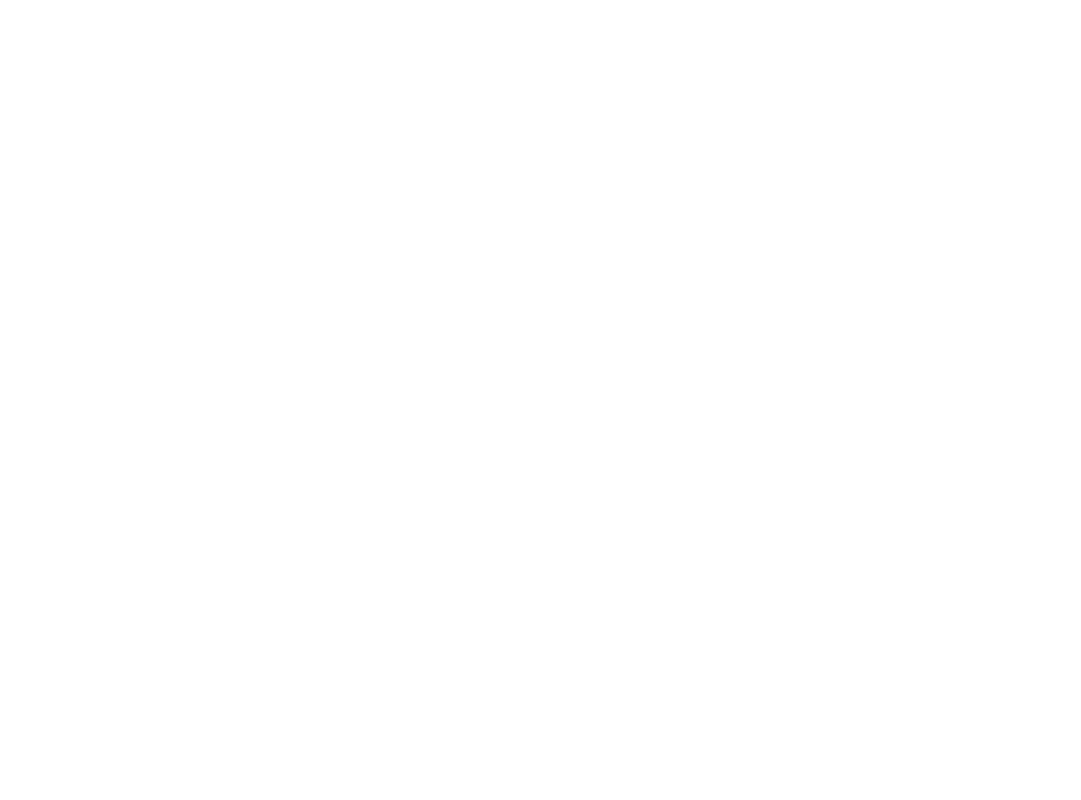
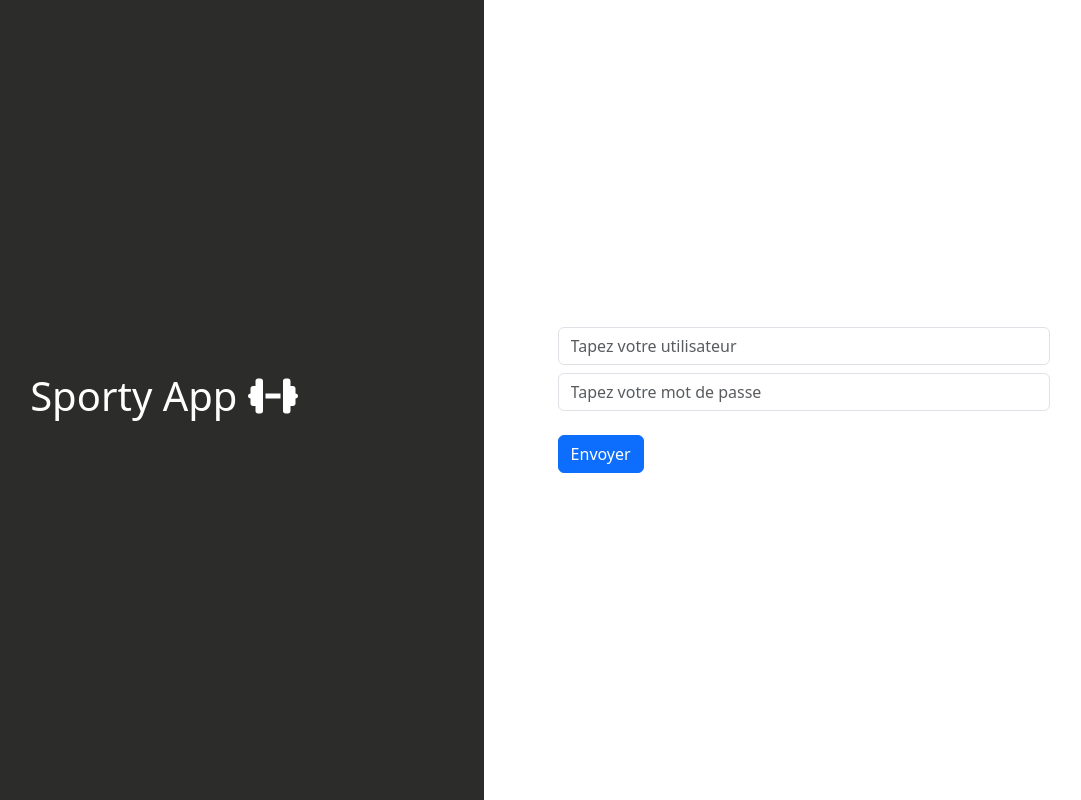
Before and after one commit to shania873/App-SportyApp-React, a React (Create React App) app: page / in a window 1280 px wide. Before the commit this address had no page. Shown: the whole page, without its empty margins (156-1237 px from the left). Built offline with nearby package versions, Linux system fonts and the light colour scheme; no server answers.

Commit message:
add / for home

```diff
--- a/src/App.js
+++ b/src/App.js
@@ -20,10 +20,14 @@
           <RequireAuth roles={["ROLE_ADMIN", "ROLE_BASIC", "ROLE_USER"]} />
         }
       >
-        <Route path="/App-SportyApp-React/Login" element={<Login />} exact />
-        <Route path="/App-SportyApp-React/Home" element={<Home />} exact />
+        <Route path={`${process.env.PUBLIC_URL}/`} element={<Login />} exact />
         <Route
-          path="/App-SportyApp-React/ListedeCours"
+          path={`${process.env.PUBLIC_URL}/Home`}
+          element={<Home />}
+          exact
+        />
+        <Route
+          path={`${process.env.PUBLIC_URL}/ListeDeCours`}
           element={<ListMyLessons />}
         />
       </Route>
```
